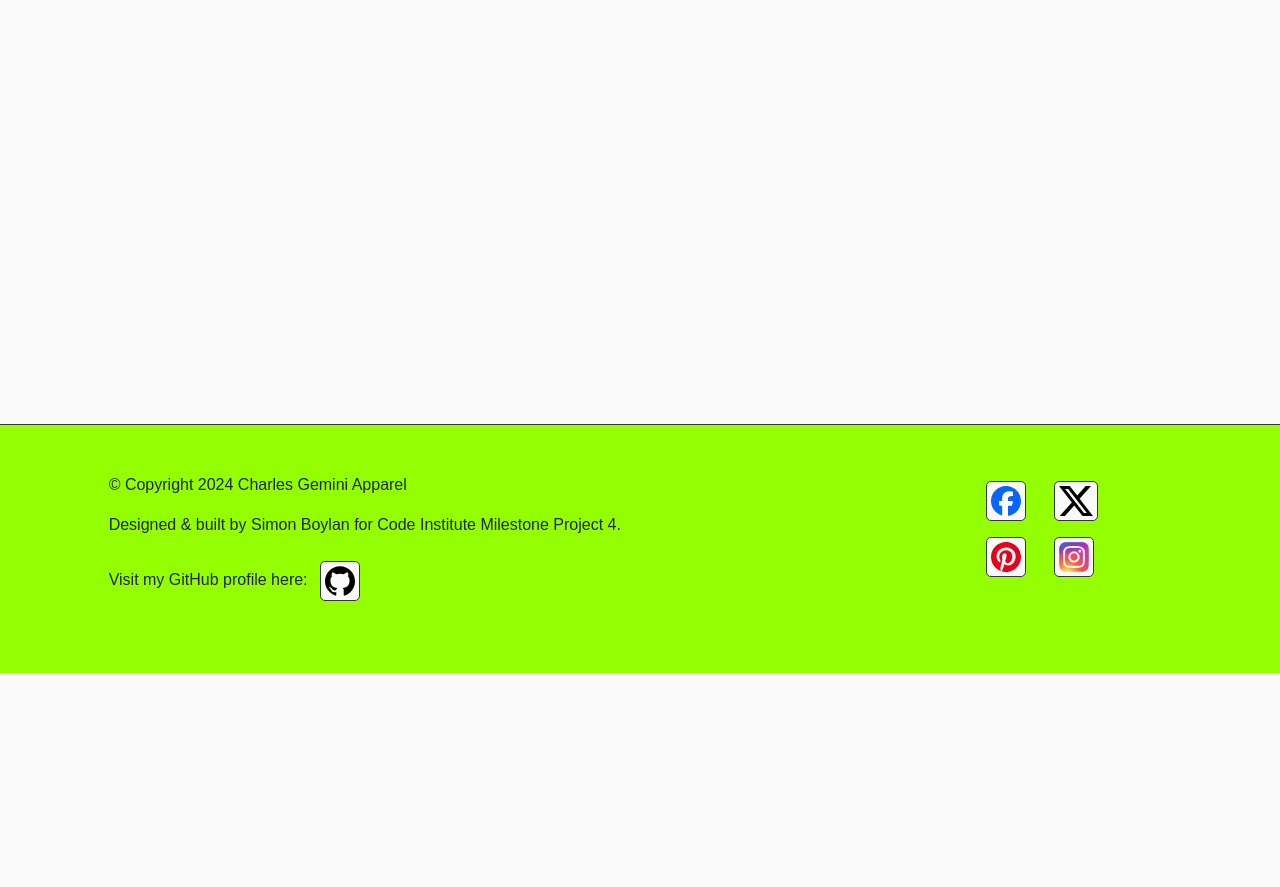
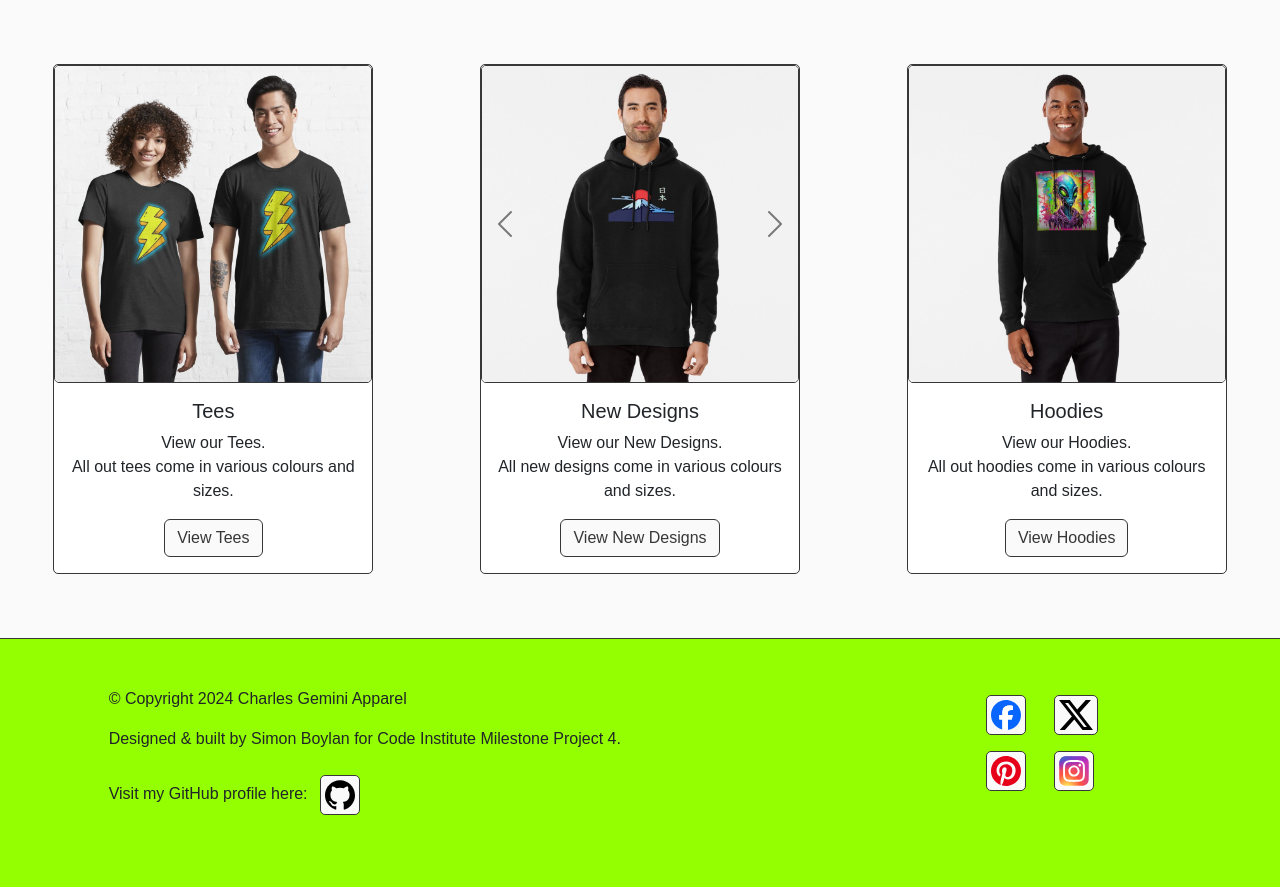
Before and after one commit to boderg/charles-gemini-apparel, a Django app: page / in a window 1280 px wide. Shown: the part 127-1014 px from the top of the page. Before the commit the page ends 800 px from the top, so only its background shows below. Run offline with Django 5.2, Linux system fonts and the light colour scheme; some libraries are stand-ins or nearby versions; some web fonts are replaced.

Commit message:
Add mainpage content and carousel.html

```diff
--- a/home/templates/home/index.html
+++ b/home/templates/home/index.html
@@ -2,4 +2,40 @@
 {% load static %}
 
 {% block content %}
+
+<div class="container-fluid align-self-center text-center my-2">
+    <div class="row">
+        <div class="col my-2 py-lg-5">
+            <div class="card mx-auto">
+                <img src="{% static 'images/tees/volt-tee.jpg' %}" class="card-img-top apparel" alt="Image of a person wearing a tee shirt">
+                <div class="card-body">
+                    <h5 class="card-title">Tees</h5>
+                    <p class="card-text">View our Tees. <br> All out tees come in various colours and sizes.</p>
+                    <a href="#" class="btn">View Tees</a>
+                </div>
+            </div>
+        </div>
+        <div class="col my-2 py-lg-5">
+            <div class="card mx-auto">
+                {% include 'includes/carousel.html' %}
+                <div class="card-body">
+                    <h5 class="card-title">New Designs</h5>
+                    <p class="card-text">View our New Designs. <br> All new designs come in various colours and sizes.</p>
+                    <a href="#" class="btn">View New Designs</a>
+                </div>
+            </div>
+        </div>
+        <div class="col my-2 py-lg-5">
+            <div class="card mx-auto">
+                <img src="{% static 'images/hoodies/alien-hoodie.jpg' %}" class="card-img-top apparel" alt="Image of a person wearing a hoodie">
+                <div class="card-body">
+                    <h5 class="card-title">Hoodies</h5>
+                    <p class="card-text">View our Hoodies. <br> All out hoodies come in various colours and sizes.</p>
+                    <a href="#" class="btn">View Hoodies</a>
+                </div>
+            </div>
+        </div>
+    </div>
+</div>
+
 {% endblock %}
--- a/main/settings.py
+++ b/main/settings.py
@@ -98,11 +98,14 @@ SITE_ID = 1
 
 EMAIL_BACKEND = 'django.core.mail.backends.console.EmailBackend'
 
+# Account setup
+
 ACCOUNT_AUTHENTICATION_METHOD = 'username_email'
 ACCOUNT_EMAIL_REQUIRED = True
 ACCOUNT_EMAIL_VERIFICATION = 'mandatory'
 ACCOUNT_SIGNUP_EMAIL_ENTER_TWICE = True
 ACCOUNT_USERNAME_MIN_LENGTH = 4
+ACCOUNT_USERNAME_REQUIRED = True
 LOGIN_URL = '/accounts/login/'
 LOGIN_REDIRECT_URL = '/'
 
--- a/static/css/base.css
+++ b/static/css/base.css
@@ -43,6 +43,7 @@ h1, h2, h3, h4, h5, h6, p, a, label, input, textarea, button, select, div {
 
 main {
     flex: 1 0 auto;
+    /* background-image: url('/static/images/coloured-wood-grain.webp'); */
     background-color: var(--background);
 }
 
@@ -71,7 +72,7 @@ img.logo {
 }
 
 .logo:active {
-    content: url('/static/images/lime_logo_long.webp');
+    content: url('/static/images/logos/lime_logo_long.webp');
 }
 
 /*** Dropdown Menu ***/
@@ -131,7 +132,7 @@ input.search:focus {
 
 .btn {
     border: var(--thin-border);
-    color: rgb(55, 55, 55);
+    color: var(--secondary-colour);
     background-color: var(--background);
 }
 
@@ -141,6 +142,31 @@ input.search:focus {
     color: var(--secondary-colour);
     box-shadow: var(--small-box-shadow);
     transition: ease-in-out 0.2s;
+}
+
+.card-body .btn:active {
+    background-color: var(--primary-colour);
+}
+
+/*** Main Content ***/
+.card {
+    border: var(--thin-border);
+    border-radius: 5px;
+    width: 20rem;
+}
+
+.card-img-top {
+    border-radius: 5px;
+    border: var(--thin-border);
+}
+
+.carousel-image {
+    border-radius: 5px;
+    border: var(--thin-border);
+}
+
+.carousel-indicators button {
+    color: var(--secondary-colour);
 }
 
 /*** Footer ***/
--- /dev/null
+++ b/templates/includes/carousel.html
@@ -0,0 +1,40 @@
+{% load static %}
+
+<div id="carousel" class="carousel slide carousel-fade mx-auto" data-bs-theme="dark" data-bs-ride="carousel" data-bs-interval="10000">
+    <!-- <div class="carousel-indicators">
+        <button type="button" data-bs-target="#carousel" data-bs-slide-to="0" class="active" aria-current="true" aria-label="Slide 1"></button>
+        <button type="button" data-bs-target="#carousel" data-bs-slide-to="1" aria-label="Slide 2"></button>
+        <button type="button" data-bs-target="#carousel" data-bs-slide-to="2" aria-label="Slide 3"></button>
+    </div> -->
+    <div class="carousel-inner">
+        <div class="carousel-item">
+            <img src="{% static 'images/tees/skyline-model.jpg' %}" class="d-block w-100 carousel-image" alt="Image of person wearing a tee shirt">
+            <!-- <div class="carousel-caption d-none d-md-block">
+                <h5>Second slide label</h5>
+                <p>Some representative placeholder content for the second slide.</p>
+            </div> -->
+        </div>
+        <div class="carousel-item">
+            <img src="{% static 'images/logos/lime_logo_square.webp' %}" class="d-block w-100 carousel-image"alt="Charles Gemini Logo">
+            <!-- <div class="carousel-caption d-none d-md-block">
+                <h5>Third slide label</h5>
+                <p>Some representative placeholder content for the third slide.</p>
+            </div> -->
+        </div>
+        <div class="carousel-item active">
+            <img src="{% static 'images/hoodies/fuji-hoodie.jpg' %}" class="d-block w-100 carousel-image" alt="Image of a person wearing a hoodie">
+            <!-- <div class="carousel-caption d-none d-md-block">
+            <h5>First slide label</h5>
+            <p>Some representative placeholder content for the first slide.</p>
+            </div> -->
+        </div>
+    </div>
+    <button class="carousel-control-prev" type="button" data-bs-target="#carousel" data-bs-slide="prev">
+        <span class="carousel-control-prev-icon" aria-hidden="true"></span>
+        <span class="visually-hidden">Previous</span>
+    </button>
+    <button class="carousel-control-next" type="button" data-bs-target="#carousel" data-bs-slide="next">
+        <span class="carousel-control-next-icon" aria-hidden="true"></span>
+        <span class="visually-hidden">Next</span>
+    </button>
+</div>
--- a/templates/includes/header.html
+++ b/templates/includes/header.html
@@ -4,7 +4,7 @@
 
     <nav class="navbar navbar-expand-lg">
         <div class="container-fluid">
-            <a class="navbar-brand" href="#"><img src="{% static 'images/white_logo_long.webp' %}" alt="Charles Gemini Apparel Logo" class="logo"></a>
+            <a class="navbar-brand" href="#"><img src="{% static 'images/logos/white_logo_long.webp' %}" alt="Charles Gemini Apparel Logo" class="logo"></a>
             <button class="navbar-toggler btn" type="button" data-bs-toggle="collapse" data-bs-target="#navbarNavDarkDropdown" aria-controls="navbarNavDarkDropdown" aria-expanded="false" aria-label="Toggle navigation">
             <span class="navbar-toggler-icon"></span>
             </button>
@@ -31,7 +31,7 @@
             </ul>
             <form class="d-flex ms-md-3 mt-2" role="search">
                 <input class="form-control search me-2" type="search" placeholder="Enter search" aria-label="Search">
-                <button class="btn btn-outline search-btn" type="submit">Search</button>
+                <button class="btn search-btn" type="submit">Search</button>
             </form>
             </div>
         </div>
```
Also changed, not shown: static/images/banners/lime_sale_banner_flat.webp (added), static/images/hoodies/alien-hoodie.jpg (added), static/images/hoodies/fuji-hoodie.jpg (added), static/images/lime_logo_square.png (deleted), static/images/logos/lime_logo.webp (renamed from static/images/lime_logo.webp), static/images/logos/lime_logo_long.webp (renamed from static/images/lime_logo_long.webp), static/images/logos/lime_logo_square.webp (added), static/images/logos/white_logo_long.webp (renamed from static/images/white_logo_long.webp), static/images/tees/skyline-model.jpg (added), static/images/tees/skyline-tee.jpg (added), static/images/tees/volt-tee.jpg (added).
